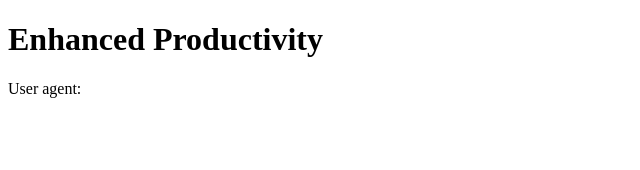
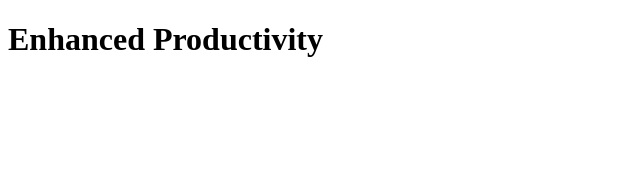
Before and after one commit to osu-cs419-w20/final-project-group14, a Next.js app in the folder client/: page / in a window 1280 px wide. Shown: the top 170 px of the page, without its empty margins (0-640 px from the left). Built offline with nearby package versions, Linux system fonts and the light colour scheme.

Commit message:
Build test

```diff
--- a/client/pages/index.tsx
+++ b/client/pages/index.tsx
@@ -3,7 +3,6 @@ import { NextPage } from 'next';
 const Home: NextPage<{ userAgent: string }> = ({ userAgent }) => (
   <div>
     <h1>Enhanced Productivity</h1>
-    <p>User agent: {userAgent}</p>
   </div>
 );
 
```
